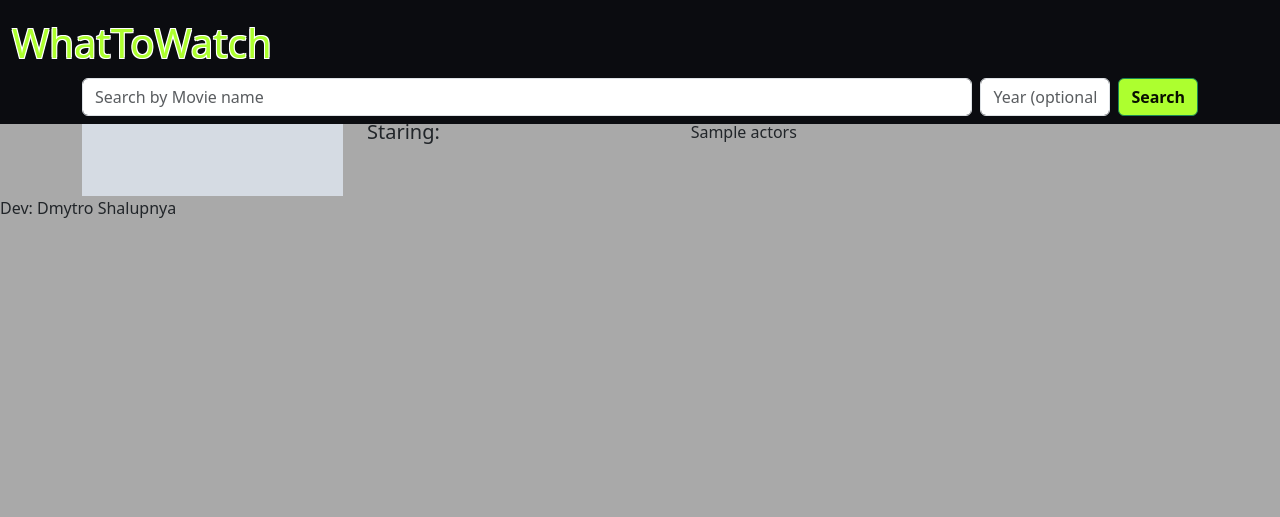
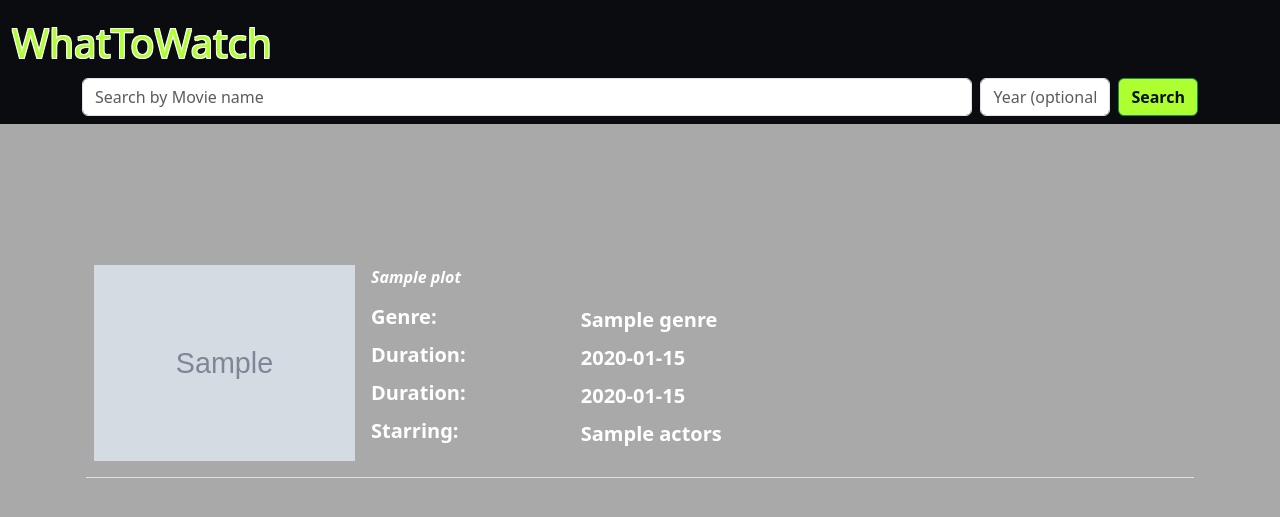
Before and after one commit to Dima-Sh13/Reto_Final_Peliculas, a Flask app: template movies_app/templates/index.html in a window 1280 px wide. Shown: the top 517 px of the page. Run offline with Flask 3, Linux system fonts and the light colour scheme; the template is opened without the code that fills it: most values are stand-ins (such as "Sample title", 1, 10 or a date in 2020); grey boxes marked "Sample" are stand-in pictures.

Commit message:
Finshed all project logic and views, error control not implemented yet.

```diff
--- a/movies_app/static/styles.css
+++ b/movies_app/static/styles.css
@@ -99,3 +99,36 @@
     -1px  1px 0 white,
      1px  1px 0 white;
 }
+
+.my-padding {
+  padding-top: 125px;
+
+}
+
+.link-div{
+  display: block !important;
+  text-decoration: none;
+  color: inherit;
+
+}
+
+.plot-text {
+  color: white;
+  font-weight: bold;
+  font-size: 20px;
+
+}
+
+.list-bck {
+  background-color: black;
+
+
+}
+
+.date-comment {
+
+  font-size: 0.7rem;
+  position: absolute;
+  right: 0;
+  top: 0;
+}
--- a/movies_app/templates/index.html
+++ b/movies_app/templates/index.html
@@ -12,7 +12,7 @@
 <body class="wtw-bck" style="height: 100%;" >
 
     <header  >
-            <nav class="navbar fixed-top bg-body-tertiary bg-obsidian">
+        <nav class="navbar sticky-top bg-body-tertiary bg-obsidian">
             <div class="container-fluid">
                 <a href="/" class="navbar-brand text-bigwhite wtw-text">WhatToWatch</a>
 
@@ -35,85 +35,45 @@
 
 
 
-        <section class="container">
+    <section class="container my-padding" >
         {% block content %}
-            <div class="container"></div>
+            <div class="container">
 
                 <div class="col">
                     {% for item in recent %}
 
 
-
-                        <div href="/movie/movie" class="row">
+                    <a href="/movie/id/{{ item['imdbID'] }}" class="link-div">
+                        <div class="row align-items-start g-3 py-3 border-bottom">
                             <div class="col-sm-3">
                                 <img class="img-fluid" src="{{ item['Poster'] }}" alt=" {{ item['Title'] }}">
                             </div>
                             <div class="col-sm-9">
+                                <p class="text-mine-sub plot-text">{{ item['Plot'] }}</p>
                                 <div class="row">
-                                    <div class="col-8 col-sm-9">
-                                        <p class="text-mine-sub">{{ item['Plot'] }}</p>
+                                    <div class="col-4 col-sm-3"><h5 class="mb-1 plot-text" style="font-weight: bolder;">Genre:</h5></div>
+                                    <div class="col-8 col-sm-9"><p class="mb-2 plot-text">{{ item["Genre"] }}</p></div>
+                                </div>
+                                <div class="row">
+                                    <div class="col-4 col-sm-3"><h5 class="mb-1 plot-text" style="font-weight: bolder;">Duration:</h5></div>
+                                    <div class="col-8 col-sm-9"><p class="mb-2 plot-text" >{{ item["Runtime"] }}</p></div>
+                                </div>
+
+                                <div class="row">
+                                    <div class="col"><h5 class="mb-1 plot-text" style="font-weight: bolder;">Duration:</h5></div><div class="col"></div>
+                                    <div class="col-8 col-sm-9"><p class="mb-2 plot-text">{{ item["Runtime"] }}</p></div>
+                                </div>
+                                <div class="row">
+                                    <div class="col-4 col-sm-3"><h5 class="mb-1 plot-text" style="font-weight: bolder;">Starring:</h5></div>
+                                    <div class="col-8 col-sm-9"><p class="mb-0 plot-text">{{ item["Actors"] }}</p></div>
                                 </div>
                             </div>
-
-                                <div class="col-8 col-sm-9">
-                                    <div class="row">
-                                        <div class="col"><h5>Genre:</h5></div>
-                                        <div class="col"><p>{{ item["Genre"] }}</p> </div>
-
                         </div>
-                                    <div class="row">
-                                        <div class="col"><h5>Duration:</h5></div><div class="col"><p>{{ item["Runtime"] }}</p> </div>
-                                    </div>
-                                    <div class="row">
-                                        <div class="col"><h5>Staring:</h5></div><div class="col"><div class="col"><p>{{ item["Actors"] }}</p></div>
+                    </a>
+                    {% endfor %}
 
                 </div>
             </div>
-                            </div>
-                        </div>
-
-
-
-
-
-
-                    {% endfor %}
-
-
-
-
-
-
-
-                </div>
-
-
-
-
-
-
-
-
-
-
-
-
-
-
-
-
-
-
-
-
-
-
-
-
-
-
-
-
 
         {% endblock %}
 
@@ -134,16 +94,18 @@
 
 
 
-    </div>
+
+
+
+</body>
 
 
 
 
-    <footer>
-    Dev: Dmytro Shalupnya
-    </footer>
 
 
-</body>
+
+
+
 
 </html>
--- a/movies_app/templates/movie_view.html
+++ b/movies_app/templates/movie_view.html
@@ -83,7 +83,8 @@
                                     <div class="col">
                                         <ul class="list-group list-group-flush overflow-auto" style="max-height: 180px;">
                                             {% for i in comments %}
-                                            <li class="list-group-item">"{{ i }}"</li>
+
+                                            <li class="list-group-item">"{{ i[0] }}" - {{ i[1] }}  <p class="date-comment">{{ i[2] }}</p> </li>
                                             {% endfor %}
                                         </div>
                                     </div>
```
Also changed, not shown: movies_app/routes.py (+34 -11 lines), data/movies.sqlite. Lines whose indentation alone changed are shown as unchanged.
